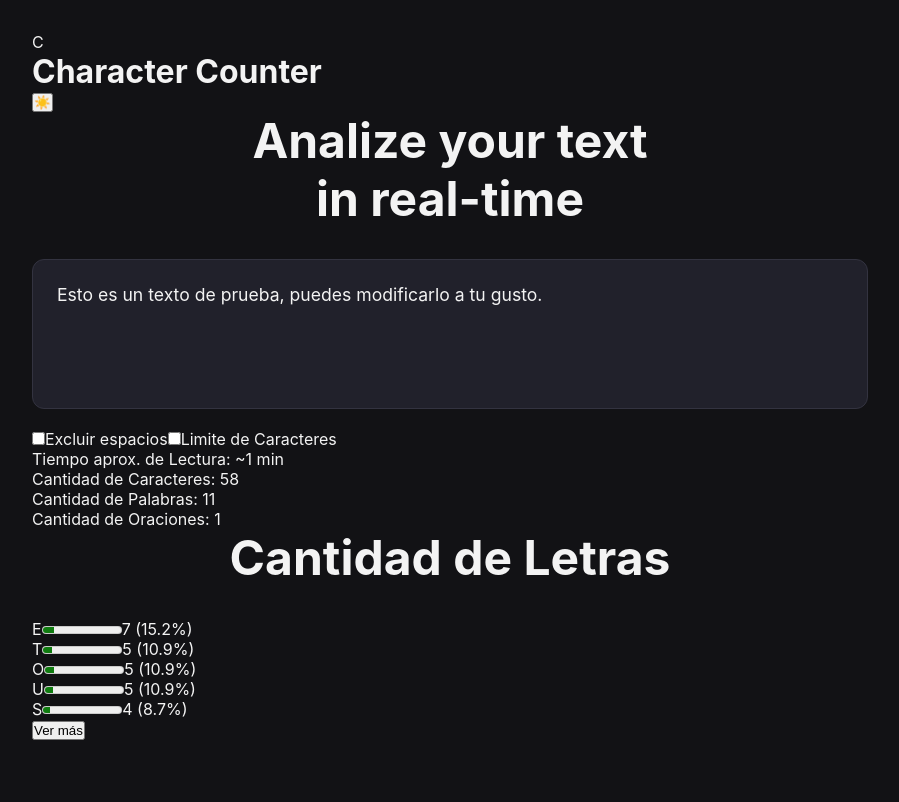
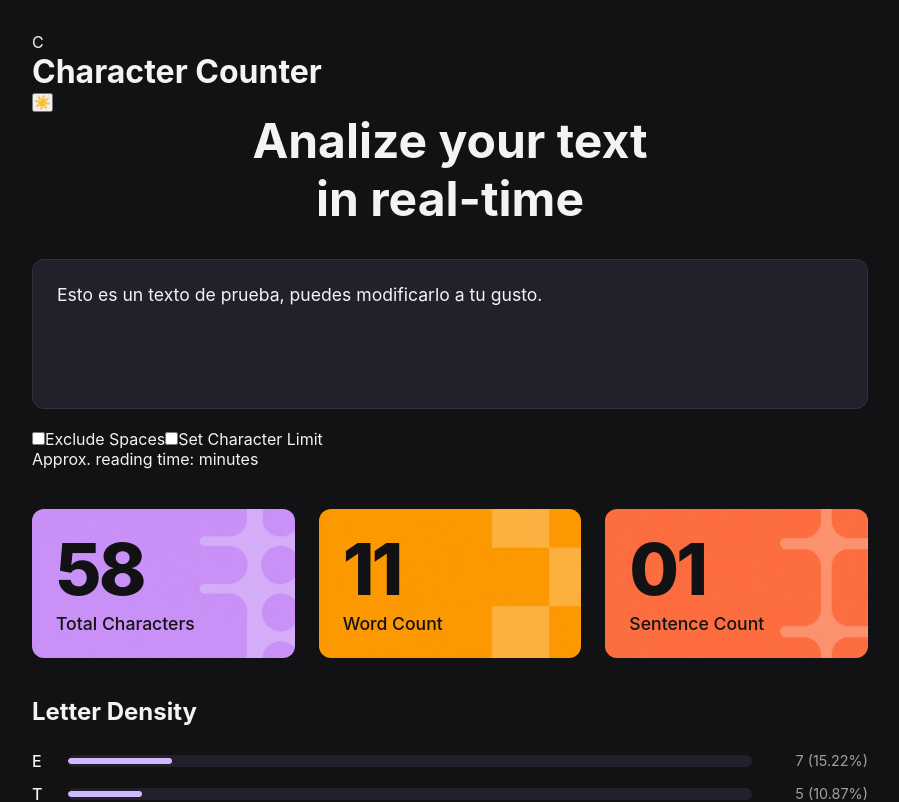
Before and after one commit to Matias-Giorello/Tp-FrontEnd-Final-UTN, a React (Vite) app: page / in a window 1280 px wide. Shown: the top 802 px of the page, without its empty margins (190-1089 px from the left). Built offline with nearby package versions, Linux system fonts and the light colour scheme.

Commit message:
fix: bugs with css  add: style for cards

```diff
--- a/src/App.jsx
+++ b/src/App.jsx
@@ -3,7 +3,7 @@ import { Header } from "./components/Header"
 import { WriteArea } from "./components/WriteArea"
 import { Controls } from "./components/Controls"
 import { Stats } from "./components/Stats"
-import { LetterAnalysis } from "./components/LetterDensity"
+import { LetterDensity } from "./components/LetterDensity"
 
 const App = () => {
   const [text, setText] = useState("Esto es un texto de prueba, puedes modificarlo a tu gusto.")
@@ -84,7 +84,7 @@ const App = () => {
         sentences={sentences}
       />
 
-      <LetterAnalysis sortLetters={sortLetters} />
+      <LetterDensity sortLetters={sortLetters} />
     </main>
   )
 }
--- a/src/components/Controls.jsx
+++ b/src/components/Controls.jsx
@@ -1,34 +1,43 @@
 export const Controls = ({
   excludeSpaces, setExcludeSpaces,
   limitCharacter, handleChangeInputLimit,
-  limitValue, setLimitValue
+  limitValue, setLimitValue,
+  readingTime
 }) => {
   return (
-    <div>
-      <label>
+    <div className="controls-container">
+      <div className="checkbox-group">
+        <label className="custom-checkbox">
           <input
             type="checkbox"
             checked={excludeSpaces}
             onChange={() => setExcludeSpaces(!excludeSpaces)}
           />
-        Excluir espacios
+          Exclude Spaces
         </label>
-      <label>
+
+        <label className="custom-checkbox">
           <input
             type="checkbox"
             checked={limitCharacter}
             onChange={handleChangeInputLimit}
           />
-        Limite de Caracteres
+          Set Character Limit
         </label>
-      {
-        limitCharacter &&
+
+        {limitCharacter && (
           <input
+            className="limit-input"
             type="number"
             value={limitValue}
             onChange={(e) => setLimitValue(e.target.value)}
           />
-      }
+        )}
+      </div>
+
+      <div className="reading-time">
+        Approx. reading time: {readingTime} minute{readingTime !== 1 ? 's' : ''}
+      </div>
     </div>
   )
 }
--- a/src/components/LetterDensity.jsx
+++ b/src/components/LetterDensity.jsx
@@ -1,30 +1,26 @@
 import { useState } from "react"
 
-export const LetterAnalysis = ({ sortLetters }) => {
-  // Creamos un estado local para manejar si mostramos todo o no
+export const LetterDensity = ({ sortLetters }) => {
   const [showAll, setShowAll] = useState(false)
-
-  // Si showAll es true, mostramos todas, sino cortamos las primeras 5
   const lettersToShow = showAll ? sortLetters : sortLetters.slice(0, 5)
 
   return (
-    <section>
-      <h2>Cantidad de Letras</h2>
+    <section className="letter-analysis-container">
+      <h2>Letter Density</h2>
       <article>
         {
           lettersToShow.map(letter => (
-          <div key={letter.letterName}>
-            <span>{letter.letterName.toUpperCase()}</span>
+          <div key={letter.letterName} className="letter-row">
+            <span className="letter-char">{letter.letterName.toUpperCase()}</span>
             <meter min="0" max="100" value={letter.percentage}></meter>
-            <span>{letter.amount} ({letter.percentage.toFixed(1)}%)</span>
+            <span className="letter-stats">{letter.amount} ({letter.percentage.toFixed(2)}%)</span>
           </div>))
         }
       </article>
 
-      {/* Solo mostramos el botón si hay más de 5 letras distintas */}
       {sortLetters.length > 5 && (
-        <button onClick={() => setShowAll(!showAll)}>
-          {showAll ? "Ver menos" : "Ver más"}
+        <button className="toggle-btn" onClick={() => setShowAll(!showAll)}>
+          {showAll ? "See less ▲" : "See more ▼"}
         </button>
       )}
     </section>
--- a/src/components/Stats.jsx
+++ b/src/components/Stats.jsx
@@ -1,10 +1,20 @@
-export const Stats = ({ readingTime, characters, words, sentences }) => {
+export const Stats = ({ characters, words, sentences }) => {
   return (
-    <>
-      <p>Tiempo aprox. de Lectura: ~{readingTime} min</p>
-      <p>Cantidad de Caracteres: {characters}</p>
-      <p>Cantidad de Palabras: {words}</p>
-      <p>Cantidad de Oraciones: {sentences}</p>
-    </>
+    <div className="stats-container">
+      <div className="stat-card card-purple">
+        <span className="stat-number">{characters < 10 ? `0${characters}` : characters}</span>
+        <span className="stat-label">Total Characters</span>
+      </div>
+
+      <div className="stat-card card-orange">
+        <span className="stat-number">{words < 10 ? `0${words}` : words}</span>
+        <span className="stat-label">Word Count</span>
+      </div>
+
+      <div className="stat-card card-red">
+        <span className="stat-number">{sentences < 10 ? `0${sentences}` : sentences}</span>
+        <span className="stat-label">Sentence Count</span>
+      </div>
+    </div>
   )
 }
--- a/src/index.css
+++ b/src/index.css
@@ -45,3 +45,117 @@ textarea:focus {
   outline: 2px solid #d1b9ff;
   border-color: transparent;
 }
+
+/* ---------------- TARJETAS (STATS) ---------------- */
+.stats-container {
+  display: flex;
+  gap: 1.5rem;
+  margin: 2.5rem 0; /* Un poco más de espacio arriba y abajo */
+}
+
+.stat-card {
+  flex: 1; /* Esto hace que las 3 ocupen el mismo ancho */
+  padding: 1.5rem;
+  border-radius: 12px;
+  color: #121215; /* Letra oscura para que resalte sobre los colores */
+  background-repeat: no-repeat;
+  background-position: right center; /* Tira tu fotocard a la derecha */
+  background-size: cover;
+  display: flex;
+  flex-direction: column;
+  overflow: hidden; /* Para que la imagen no se salga de los bordes curvos */
+}
+
+.stat-number {
+  font-size: 4.5rem;
+  font-weight: 800;
+  line-height: 1;
+  margin-bottom: 0.5rem;
+  letter-spacing: -3px; /* Junta un poquito más los números */
+}
+
+.stat-label {
+  font-size: 1.1rem;
+  font-weight: 500;
+}
+
+/* Tus imágenes guardadas en src/assets/ */
+.card-purple {
+  background-color: #d1b9ff;
+  background-image: url('./assets/backgroundCard1.png');
+}
+
+.card-orange {
+  background-color: #ffb11f;
+  background-image: url('./assets/backgroundCard2.png');
+}
+
+.card-red {
+  background-color: #ff7954;
+  background-image: url('./assets/backgroundCard3.png');
+}
+
+/* ---------------- LETTER DENSITY ---------------- */
+.letter-analysis-container {
+  margin-top: 2rem;
+}
+
+/* Sobreescribimos el h2 global para que este sea más chico y a la izquierda */
+.letter-analysis-container h2 {
+  text-align: left;
+  font-size: 1.5rem;
+  margin-bottom: 1.5rem;
+}
+
+.letter-row {
+  display: flex;
+  align-items: center;
+  gap: 1rem;
+  margin-bottom: 0.8rem;
+}
+
+.letter-char {
+  width: 20px;
+  font-weight: 500;
+}
+
+/* Estilos para la barra de progreso */
+meter {
+  flex: 1; /* Hace que la barra ocupe todo el espacio disponible en el medio */
+  height: 12px;
+  border-radius: 10px;
+  background-color: #21212b;
+}
+
+/* Hack específico para darle color a la barra en navegadores basados en WebKit (Chrome, Edge, Safari) */
+meter::-webkit-meter-bar {
+  background: #21212b;
+  border: none;
+  border-radius: 10px;
+}
+meter::-webkit-meter-optimum-value {
+  background: #d1b9ff; /* El color violeta de la barra */
+  border-radius: 10px;
+}
+
+.letter-stats {
+  width: 100px;
+  text-align: right;
+  color: #a0a0a0;
+  font-size: 0.9rem;
+}
+
+/* Botón de ver más / ver menos */
+.toggle-btn {
+  background: none;
+  border: none;
+  color: #f3f3f3;
+  font-size: 1rem;
+  cursor: pointer;
+  margin-top: 1rem;
+  padding: 0;
+}
+
+.toggle-btn:hover {
+  text-decoration: underline;
+}
```
Lines whose indentation alone changed are shown as unchanged.
